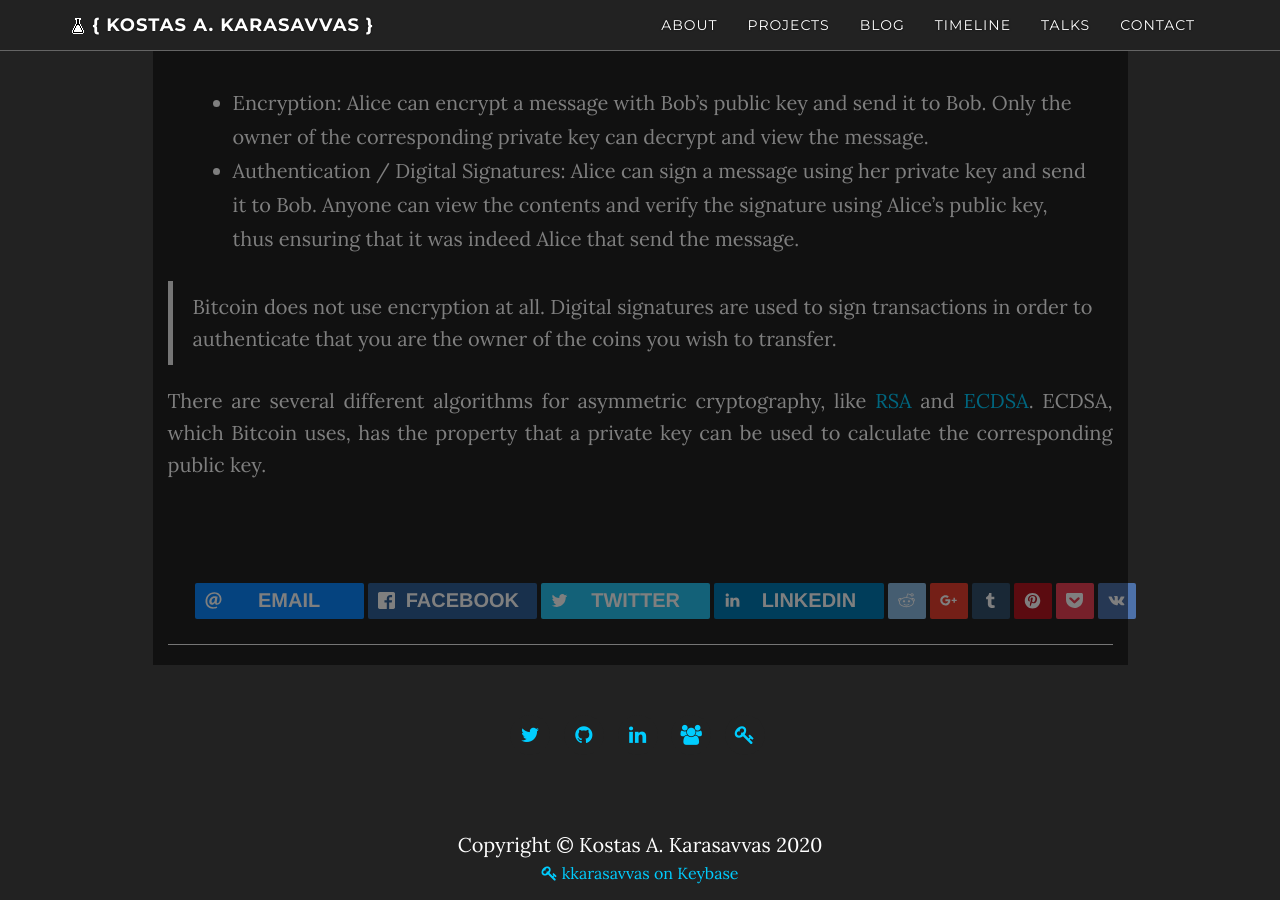
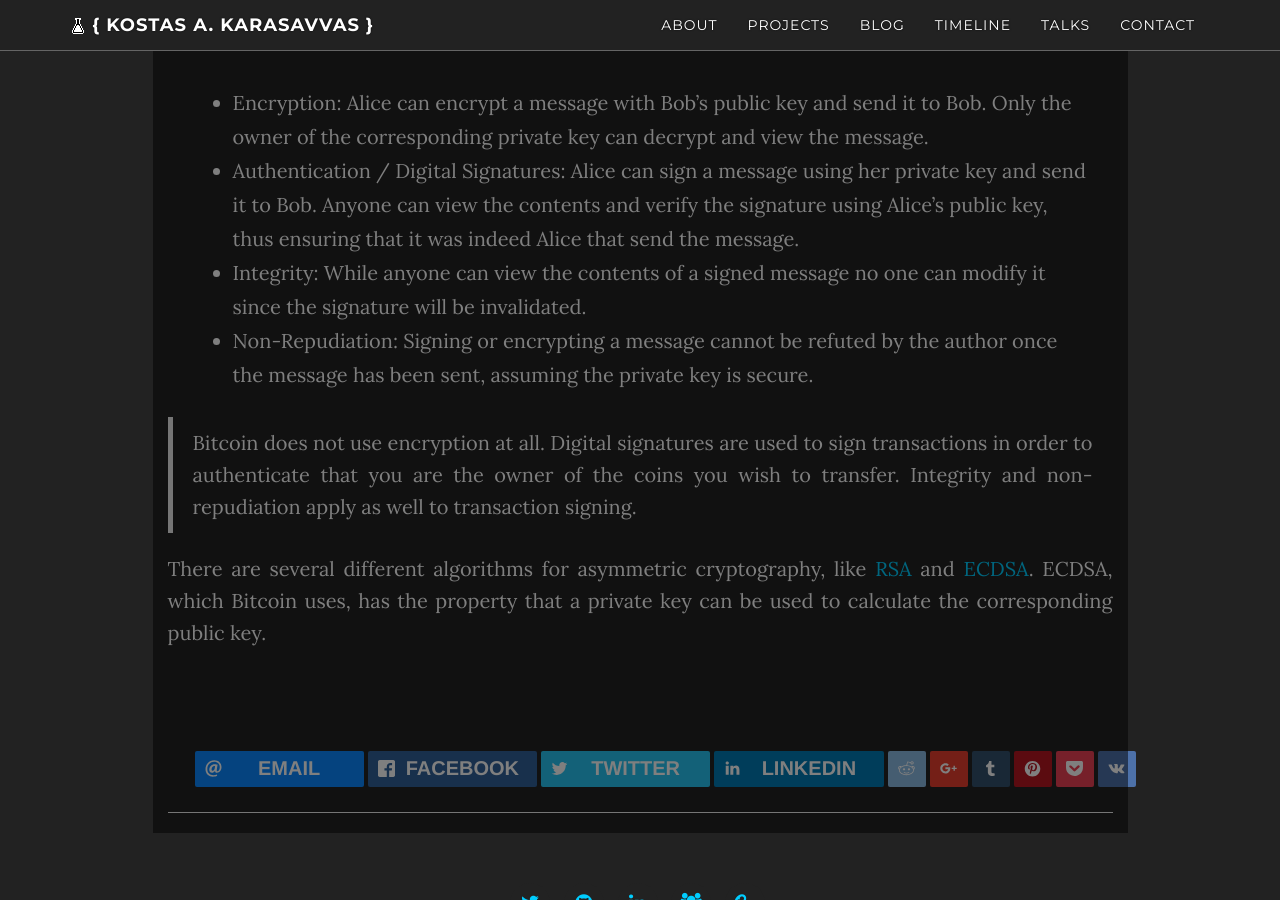
Before and after one commit to karask/karask.github.io, a Jekyll site: the page built from _posts/2020-02-24-bitcoin-technical-fundamentals.md, in a window 1280 px wide and 900 px high, scrolled down 4510 px. Built offline with Jekyll 4.4.1, drawn with Linux system fonts in a browser that asks for light colours; nearby versions of some CDN libraries; comment, search, counter and statistics services are not loaded; a style sheet for code colours, icons or effects is not loaded.

Commit message:
minor update in public key cryptography features

```diff
--- a/_posts/2020-02-24-bitcoin-technical-fundamentals.md
+++ b/_posts/2020-02-24-bitcoin-technical-fundamentals.md
@@ -123,8 +123,10 @@ Cryptographic hash functions are very important in information security systems.
 
 * Encryption: Alice can encrypt a message with Bob’s public key and send it to Bob. Only the owner of the corresponding private key can decrypt and view the message.
 * Authentication / Digital Signatures: Alice can sign a message using her private key and send it to Bob. Anyone can view the contents and verify the signature using Alice’s public key, thus ensuring that it was indeed Alice that send the message.
+* Integrity: While anyone can view the contents of a signed message no one can modify it since the signature will be invalidated.
+* Non-Repudiation: Signing or encrypting a message cannot be refuted by the author once the message has been sent, assuming the private key is secure.
 
-> Bitcoin does not use encryption at all. Digital signatures are used to sign transactions in order to authenticate that you are the owner of the coins you wish to transfer.
+> Bitcoin does not use encryption at all. Digital signatures are used to sign transactions in order to authenticate that you are the owner of the coins you wish to transfer. Integrity and non-repudiation apply as well to transaction signing.
 
 There are several different algorithms for asymmetric cryptography, like [RSA](https://en.wikipedia.org/wiki/RSA_(cryptosystem)) and [ECDSA](https://en.wikipedia.org/wiki/Elliptic_Curve_Digital_Signature_Algorithm). ECDSA, which Bitcoin uses, has the property that a private key can be used to calculate the corresponding public key.
 
```
